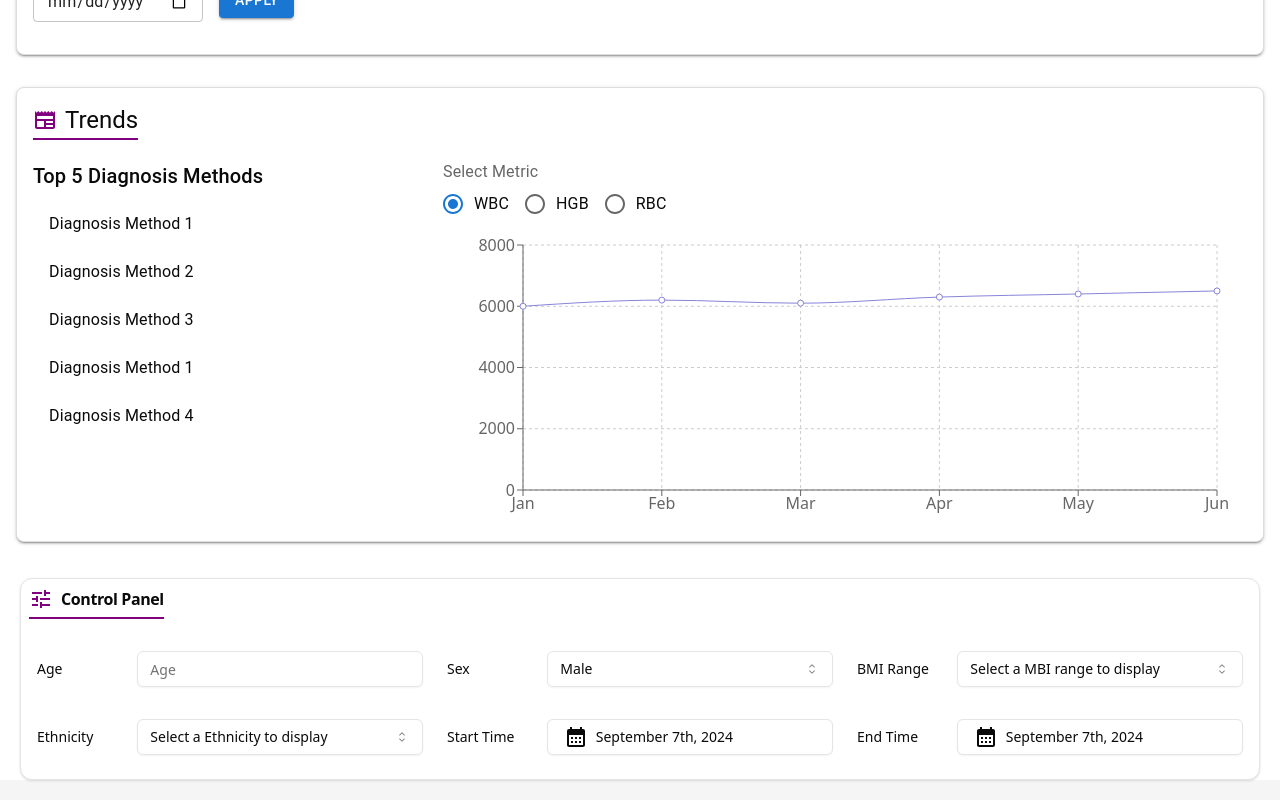
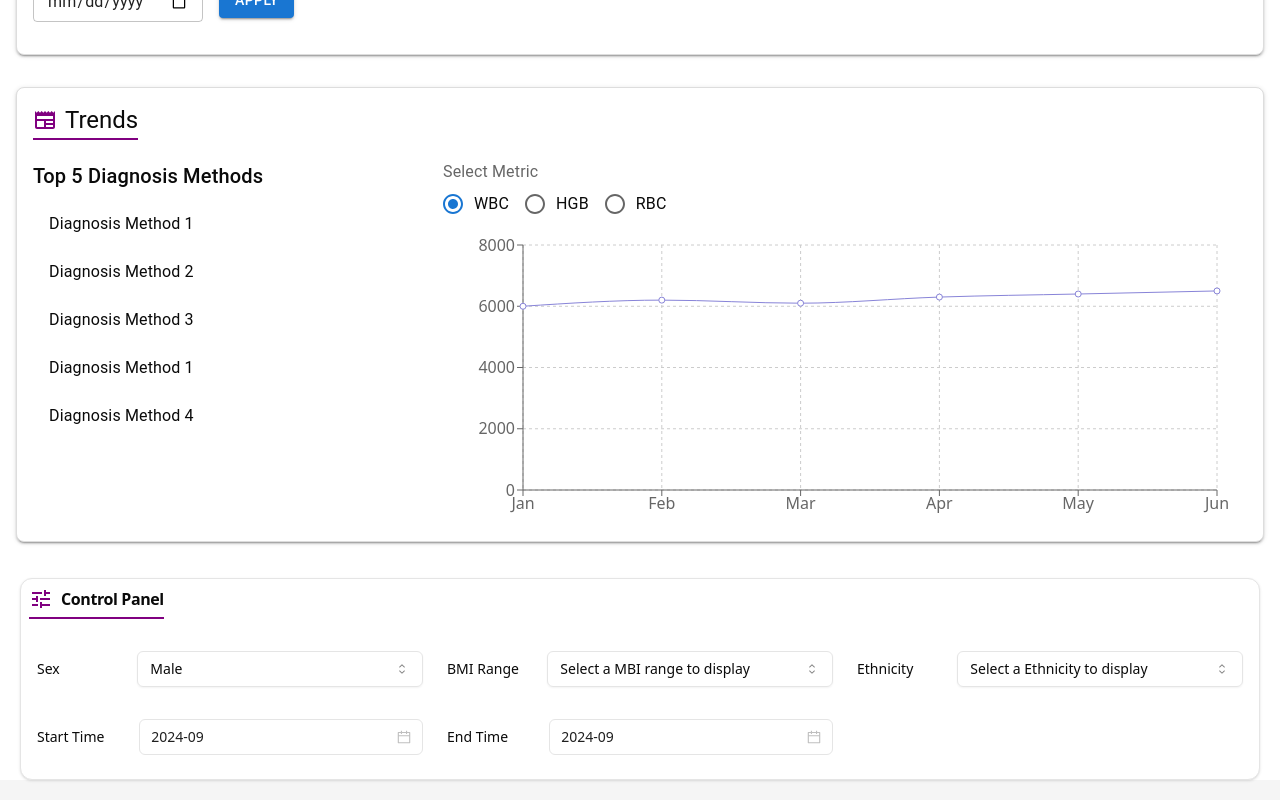
Before and after one commit to passerby-cell/Blood-Front-End, a React (Vite) app: page / in a window 1280 px wide. Shown: the part 1402-2202 px from the top of the page. Built offline with nearby package versions, Linux system fonts and the light colour scheme.

Commit message:
add DatePicker from antd

```diff
--- a/package.json
+++ b/package.json
@@ -23,6 +23,7 @@
     "@radix-ui/react-tabs": "^1.1.0",
     "@rollup/rollup-win32-x64-msvc": "^4.21.2",
     "@swc/core": "^1.7.23",
+    "antd": "^5.20.6",
     "class-variance-authority": "^0.7.0",
     "d3": "^7.9.0",
     "date-fns": "^3.6.0",
@@ -49,7 +50,10 @@
     "eslint-plugin-react-hooks": "^5.1.0-rc.0",
     "eslint-plugin-react-refresh": "^0.4.9",
     "globals": "^15.9.0",
+    "less": "^4.2.0",
+    "node-sass": "^9.0.0",
     "postcss": "^8.4.45",
+    "sass-embedded": "^1.78.0",
     "tailwindcss": "^3.4.10",
     "typescript": "^5.5.3",
     "typescript-eslint": "^8.0.1",
--- a/src/components/MyControlAndDisplay.tsx
+++ b/src/components/MyControlAndDisplay.tsx
@@ -1,33 +1,21 @@
 import React, { useState } from "react";
-import CalendarMonthIcon from "@mui/icons-material/CalendarMonth";
-
+import "@/components/css/MyControlAndDisplay.sass";
 import TuneIcon from "@mui/icons-material/Tune";
-import NewspaperIcon from "@mui/icons-material/Newspaper";
-import {
-  LineChart,
-  Line,
-  XAxis,
-  YAxis,
-  CartesianGrid,
-  Tooltip,
-  ResponsiveContainer,
-} from "recharts";
 import { Card, CardHeader, CardTitle } from "./ui/card";
 import { CardContent } from "@mui/material";
 import { useForm } from "react-hook-form";
+import { ConfigProvider, DatePicker } from "antd";
+
 import {
   Form,
   FormControl,
-  FormDescription,
   FormField,
   FormItem,
   FormLabel,
   FormMessage,
 } from "./ui/form";
-import { Input } from "./ui/input";
 import { z } from "zod";
 import { zodResolver } from "@hookform/resolvers/zod";
-import { Button } from "./ui/button";
 import {
   Select,
   SelectContent,
@@ -35,11 +23,8 @@ import {
   SelectTrigger,
   SelectValue,
 } from "./ui/select";
-import { Popover, PopoverContent, PopoverTrigger } from "./ui/popover";
-import { cn } from "@/lib/utils";
-import { Calendar } from "./ui/calendar";
-import { format } from "date-fns";
-
+import type { DatePickerProps } from "antd";
+import dayjs from "dayjs";
 const initialDummyData = [
   {
     time: "Jan",
@@ -91,6 +76,92 @@ const initialDummyData = [
   },
 ];
 
+const BMI = [
+  {
+    label: "Underweight<18",
+    value: "Underweight",
+  },
+  {
+    label: "Normal(18-24.9)",
+    value: "Normal",
+  },
+  {
+    label: "Overweight(25-29.9)",
+    value: "Overweight",
+  },
+  {
+    label: "Obesity>30)",
+    value: "Obesity",
+  },
+];
+
+const Ethnicity = [
+  {
+    label: "White British",
+    value: "White British",
+  },
+  {
+    label: "Other White Background",
+    value: "Other White Background",
+  },
+  {
+    label: "Black Caribbean",
+    value: "Black Caribbean",
+  },
+  {
+    label: "Other Asian Background",
+    value: "Other Asian Background",
+  },
+  {
+    label: "Other Chinese",
+    value: "Other Chinese",
+  },
+  {
+    label: "Not Stated",
+    value: "Not Stated",
+  },
+  {
+    label: "White Irish",
+    value: "White Irish",
+  },
+  {
+    label: "Asian Indian",
+    value: "Asian Indian",
+  },
+  {
+    label: "Asian Pakistani",
+    value: "Asian Pakistani",
+  },
+  {
+    label: "Mixed White and Asian",
+    value: "Mixed White and Asian",
+  },
+  {
+    label: "Black African",
+    value: "Black African",
+  },
+  {
+    label: "Mixed White and Black African",
+    value: "Mixed White and Black African",
+  },
+  {
+    label: "Other Black Background",
+    value: "Other Black Background",
+  },
+  {
+    label: "Mixed White and Black Caribbean",
+    value: "Mixed White and Black Caribbean",
+  },
+  {
+    label: "Asian Bangladeshi",
+    value: "Asian Bangladeshi",
+  },
+  {
+    label: "Other Mixed Background",
+    value: "Other Mixed Background",
+  },
+];
+
 const ControlAndDisplay: React.FC = () => {
   const [selectedFilters, setSelectedFilters] = useState<string[]>([]);
   const [selectedMetric, setSelectedMetric] = useState("WBC");
@@ -126,7 +197,6 @@ const ControlAndDisplay: React.FC = () => {
   //     setSex(event.target.value as string);
   // };
   const formSchema = z.object({
-    age: z.string(),
     sex: z.string(),
     BMIRange: z.string(),
     Ethnicity: z.string().optional(),
@@ -138,7 +208,6 @@ const ControlAndDisplay: React.FC = () => {
   const form = useForm<z.infer<typeof formSchema>>({
     resolver: zodResolver(formSchema),
     defaultValues: {
-      age: "",
       sex: "Male",
       BMIRange: "",
       Ethnicity: "",
@@ -154,15 +223,6 @@ const ControlAndDisplay: React.FC = () => {
     console.log(values);
   }
 
-  /**
-   * 处理年龄输入框失去焦点时的事件
-   *
-   * @param event React的FocusEvent事件对象，包含了失去焦点的HTMLInputElement元素的信息
-   */
-  const handleAgeBlur = (event: React.FocusEvent<HTMLInputElement>) => {
-    const ageValue = event.target.value;
-    console.log("Age on blur:", ageValue);
-  };
   /**
    * 处理性别改变事件
    *
@@ -188,21 +248,27 @@ const ControlAndDisplay: React.FC = () => {
   const handleEthnicityChange = (value: string) => {
     console.log("Selected value:", value);
   };
-  /**
-   * 处理开始时间变化
-   *
-   * @param value 选择的日期
-   */
-  const handleStartTimeChange = (value: Date) => {
-    console.log("Selected value:", format(value, "PPP"));
+  // /**
+  //  * 处理开始时间变化
+  //  *
+  //  * @param value 选择的日期
+  //  */
+  // const handleStartTimeChange = (value: Date) => {
+  //   console.log("Selected value:", format(value, "PPP"));
+  // };
+  // /**
+  //  * 处理结束时间变更的函数
+  //  *
+  //  * @param value 结束时间值，类型为Date
+  //  */
+  // const handleEndTimeChange = (value: Date) => {
+  //   console.log("Selected value:", format(value, "PPP"));
+  // };
+  const onStartTimeChange: DatePickerProps["onChange"] = (date, dateString) => {
+    console.log(date, dateString);
   };
-  /**
-   * 处理结束时间变更的函数
-   *
-   * @param value 结束时间值，类型为Date
-   */
-  const handleEndTimeChange = (value: Date) => {
-    console.log("Selected value:", format(value, "PPP"));
+  const onEndTimeChange: DatePickerProps["onChange"] = (date, dateString) => {
+    console.log(date, dateString);
   };
   return (
     <>
@@ -227,23 +293,6 @@ const ControlAndDisplay: React.FC = () => {
               onSubmit={form.handleSubmit(onSubmit)}
               className=" grid lg:grid-cols-3 gap-12 md:grid-cols-2 gap-6 sm:grid-cols-1"
             >
-              <FormField
-                control={form.control}
-                name="age"
-                render={({ field }) => (
-                  <FormItem className="flex flex-row items-center space-x-2">
-                    <FormLabel className=" mt-2  w-32 ">Age</FormLabel>
-                    <FormControl className="w-full">
-                      <Input
-                        placeholder="Age"
-                        {...field}
-                        onBlur={handleAgeBlur}
-                      />
-                    </FormControl>
-                    <FormMessage />
-                  </FormItem>
-                )}
-              />
               <FormField
                 control={form.control}
                 name="sex"
@@ -278,7 +327,7 @@ const ControlAndDisplay: React.FC = () => {
                 name="BMIRange"
                 render={({ field }) => (
                   <FormItem className="flex flex-row items-center space-x-2">
-                    <FormLabel className=" mt-2 w-32    ">BMI Range</FormLabel>
+                    <FormLabel className=" mt-2 w-32 ">BMI Range</FormLabel>
                     <FormControl className="w-full">
                       <Select
                         onValueChange={(BMI) => {
@@ -293,8 +342,13 @@ const ControlAndDisplay: React.FC = () => {
                           </SelectTrigger>
                         </FormControl>
                         <SelectContent>
-                          <SelectItem value="xx">xx</SelectItem>
-                          <SelectItem value="xxx">xxx</SelectItem>
+                          {Object.keys(BMI).map((item, index) => {
+                            return (
+                              <SelectItem key={item} value={BMI[index].value}>
+                                {BMI[index].label}
+                              </SelectItem>
+                            );
+                          })}
                         </SelectContent>
                       </Select>
                     </FormControl>
@@ -322,8 +376,16 @@ const ControlAndDisplay: React.FC = () => {
                           </SelectTrigger>
                         </FormControl>
                         <SelectContent>
-                          <SelectItem value="xx">xx</SelectItem>
-                          <SelectItem value="xxx">xxx</SelectItem>
+                          {Object.keys(Ethnicity).map((item, index) => {
+                            return (
+                              <SelectItem
+                                key={item}
+                                value={Ethnicity[index].value}
+                              >
+                                {Ethnicity[index].label}
+                              </SelectItem>
+                            );
+                          })}
                         </SelectContent>
                       </Select>
                     </FormControl>
@@ -338,7 +400,7 @@ const ControlAndDisplay: React.FC = () => {
                   <FormItem className="flex flex-row items-center space-x-2">
                     <FormLabel className=" mt-2  w-32  ">Start Time</FormLabel>
                     <FormControl className="w-full">
-                      <Popover>
+                      {/* <Popover>
                         <PopoverTrigger asChild>
                           <Button
                             variant={"outline"}
@@ -372,7 +434,27 @@ const ControlAndDisplay: React.FC = () => {
                             initialFocus
                           />
                         </PopoverContent>
-                      </Popover>
+                      </Popover> */}
+                      <div className="wrapper">
+                        <ConfigProvider
+                          theme={{
+                            components: {
+                              DatePicker: {
+                                activeBorderColor: "#e5e5e5",
+                              },
+                            },
+                          }}
+                        >
+                          <DatePicker
+                            className="input w-full h-9 font-normal
+                         text-sm border-1 border-[#e5e5e5]
+                         hover:border-[#e5e5e5] font-family: inherit"
+                            onChange={onStartTimeChange}
+                            picker="month"
+                            defaultValue={dayjs(field.value)}
+                          />
+                        </ConfigProvider>
+                      </div>
                     </FormControl>
                     <FormMessage />
                   </FormItem>
@@ -385,7 +467,7 @@ const ControlAndDisplay: React.FC = () => {
                   <FormItem className="flex flex-row items-center space-x-2">
                     <FormLabel className=" mt-2  w-32  ">End Time</FormLabel>
                     <FormControl className="w-full">
-                      <Popover>
+                      {/* <Popover>
                         <PopoverTrigger asChild>
                           <Button
                             variant={"outline"}
@@ -418,7 +500,27 @@ const ControlAndDisplay: React.FC = () => {
                             initialFocus
                           />
                         </PopoverContent>
-                      </Popover>
+                      </Popover> */}
+                      <div className="wrapper">
+                        <ConfigProvider
+                          theme={{
+                            components: {
+                              DatePicker: {
+                                activeBorderColor: "#e5e5e5",
+                              },
+                            },
+                          }}
+                        >
+                          <DatePicker
+                            className="input w-full h-9 font-normal
+                         text-sm border-1 border-[#e5e5e5]
+                         hover:border-[#e5e5e5] font-family: inherit"
+                            onChange={onEndTimeChange}
+                            picker="month"
+                            defaultValue={dayjs(field.value)}
+                          />
+                        </ConfigProvider>
+                      </div>
                     </FormControl>
                     <FormMessage />
                   </FormItem>
--- /dev/null
+++ b/src/components/css/MyControlAndDisplay.sass
@@ -0,0 +1,11 @@
+.wrapper
+  .ant-picker-input
+    cursor: pointer !important
+    font-size: 1em
+    font-weight: 400
+    font-family: ui-sans-serif, system-ui, sans-serif, "Apple Color Emoji", "Segoe UI Emoji", "Segoe UI Symbol", "Noto Color Emoji"
+
+  .ant-picker-input > input::placeholder
+    color: #0a0a0a
+    font-weight: 400
+    font-family: ui-sans-serif, system-ui, sans-serif, "Apple Color Emoji", "Segoe UI Emoji", "Segoe UI Symbol", "Noto Color Emoji"
```
Also changed, not shown: src/components/ui/calendar.tsx (+10 -10 lines), 1 other file (tests, documents, lock files or other folders).
